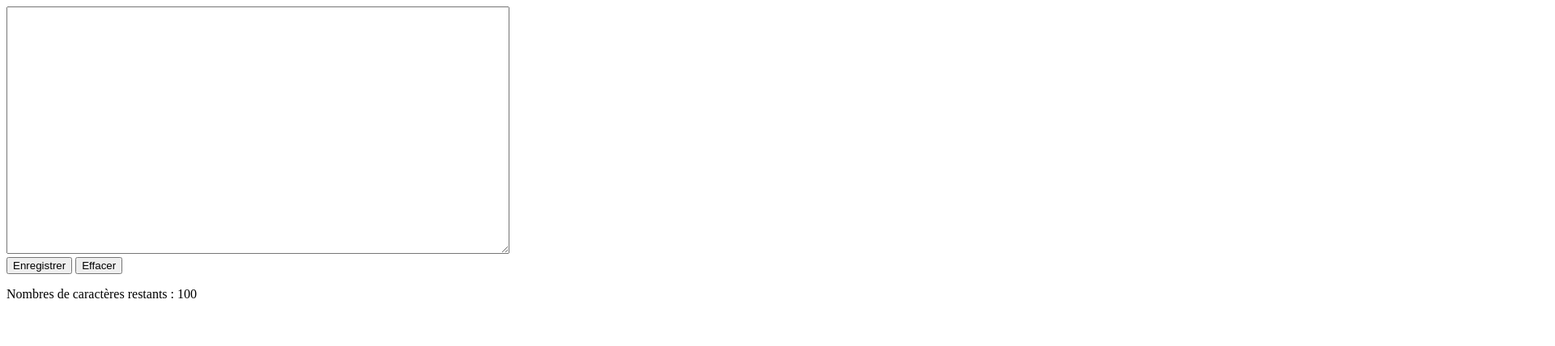
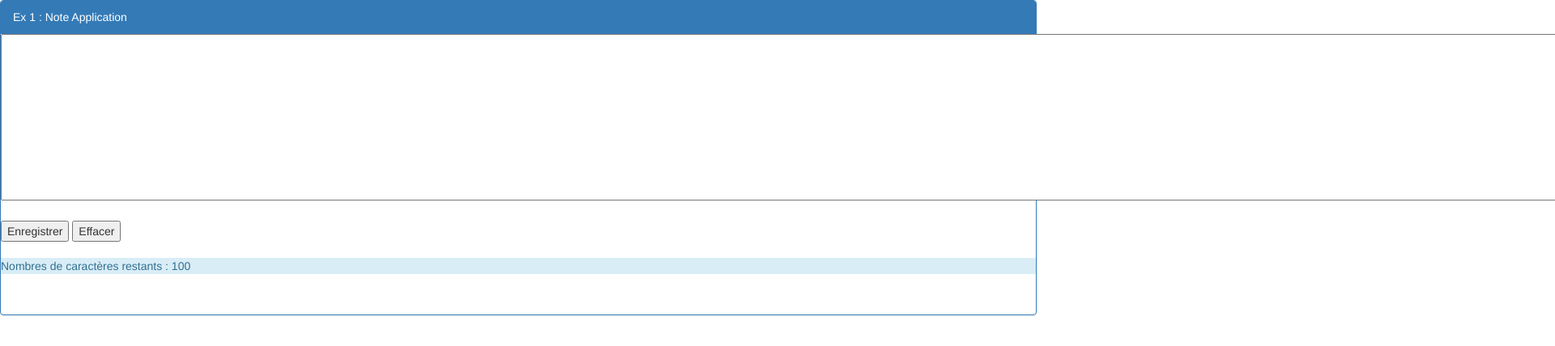
Before and after one commit to MLaunay/angular-tds, a plain HTML site: page TD1/vue.html in a window 1280 px wide. Shown: the top 428 px of the page at 81% size, 1920 px wide, since content can reach past the window. Drawn offline with nearby package versions, Linux system fonts and the light colour scheme; some packages are replaced by stand-ins of ours.

Commit message:
Note fin

```diff
--- a/TD1/app/noteController.js
+++ b/TD1/app/noteController.js
@@ -15,7 +15,6 @@ angular.module("NoteApp").controller("NoteController",['$cookies', function($coo
 		this.status = 0;
 	};
 	this.count = function(){
-
 		return 100 - this.messageNote.length;;
 	};
 	this.save = function(){
--- a/TD1/vue.html
+++ b/TD1/vue.html
@@ -4,7 +4,7 @@
 <title>Note </title>
 <meta charset="UTF8" >
 		<title> First AngularJS </title>
-		<link rel="stylesheet" href="style.css" />
+		<link rel="stylesheet" href="https://maxcdn.bootstrapcdn.com/bootstrap/3.3.7/css/bootstrap.min.css">
 		<script src="https://cdnjs.cloudflare.com/ajax/libs/angular.js/1.6.1/angular.min.js"></script>
 		<script src="https://cdnjs.cloudflare.com/ajax/libs/angular.js/1.6.1/angular-cookies.min.js"></script>
 
@@ -13,14 +13,19 @@
 </head>
 
 	<body ng-controller="NoteController as noteCtrl">
-		<textarea ng-change="noteCtrl.modifie()" ng-model="noteCtrl.messageNote" rows="20" cols="75"></textarea><br/>
+	<div ng-view="" class="toggle ng-scope" style="">
+	<div class="panel panel-primary">
+	<div class="panel-heading">Ex 1 : Note Application</div>
+		<textarea ng-change="noteCtrl.modifie()" ng-model="noteCtrl.messageNote" rows="10" cols="300" maxlength=100></textarea><br/><br/>
 		<button ng-click="noteCtrl.save()"> Enregistrer </button>
-		<button ng-click="noteCtrl.clear()"> Effacer </button>
-		<div ng-class="{'orange' : noteCtrl.count() < 20, 'rouge' : noteCtrl.count() < 10 }">
+		<button ng-click="noteCtrl.clear()"> Effacer </button> <br/><br/>
+		<div ng-class="{'alert-info' : noteCtrl.count() <= 100,'alert-warning' : noteCtrl.count() < 20, 'alert-danger' : noteCtrl.count() < 10 }">
 			<p> Nombres de caractères restants : {{noteCtrl.count()}}</p>
-		</div>
-		<div ng-show="noteCtrl.status == 5" ng-model="noteCtrl.info">
+		</div></br>
+		<div ng-class="{'alert-success' : noteCtrl.info == 'Note sauvegardée', 'alert-info' : noteCtrl.info == 'Note modifiée' }" ng-show="noteCtrl.status == 5" ng-model="noteCtrl.info">
 			<p>{{noteCtrl.info}}</p>
-		</div>
+		</div><br/>
+	</div>
+	</div>
 	</body>
 </html>
```
